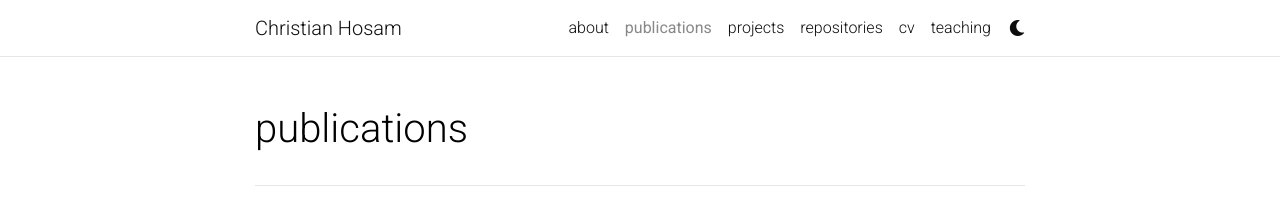
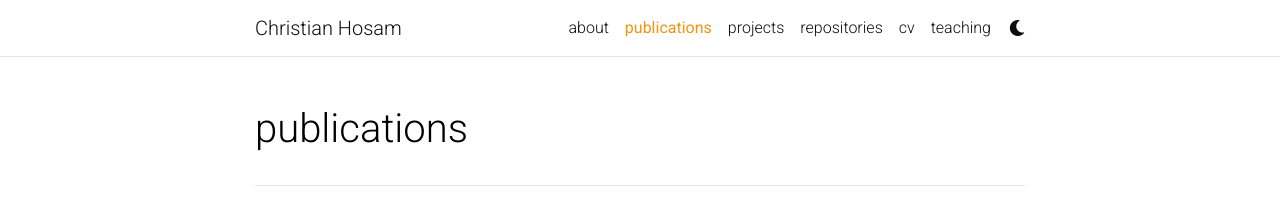
Before and after one commit to chosam2322/chosam2322.github.io, a Jekyll site: the page built from _pages/publications.md, in a window 1280 px wide. Shown: the top 206 px of the page. Built offline with Jekyll 4.4.1, drawn with Linux system fonts in a browser that asks for light colours; comment, search, counter and statistics services are not loaded; a style sheet for code colours, icons or effects is not loaded.

Commit message:
Update _themes.scss

```diff
--- a/_sass/_themes.scss
+++ b/_sass/_themes.scss
@@ -6,9 +6,9 @@
   --global-bg-color: #{$white-color};
   --global-code-bg-color: #{$code-bg-color-light};
   --global-text-color: #{$black-color};
-  --global-text-color-light: #{$grey-color};
-  --global-theme-color: #{$grey-color};
-  --global-hover-color: #{$purple-color};
+  --global-text-color-light: #{$blue-color};
+  --global-theme-color: #{$orange-color};
+  --global-hover-color: #{$green-color};
   --global-footer-bg-color: #{$grey-color-dark};
   --global-footer-text-color: #{$grey-color-light};
   --global-footer-link-color: #{$white-color};
```
